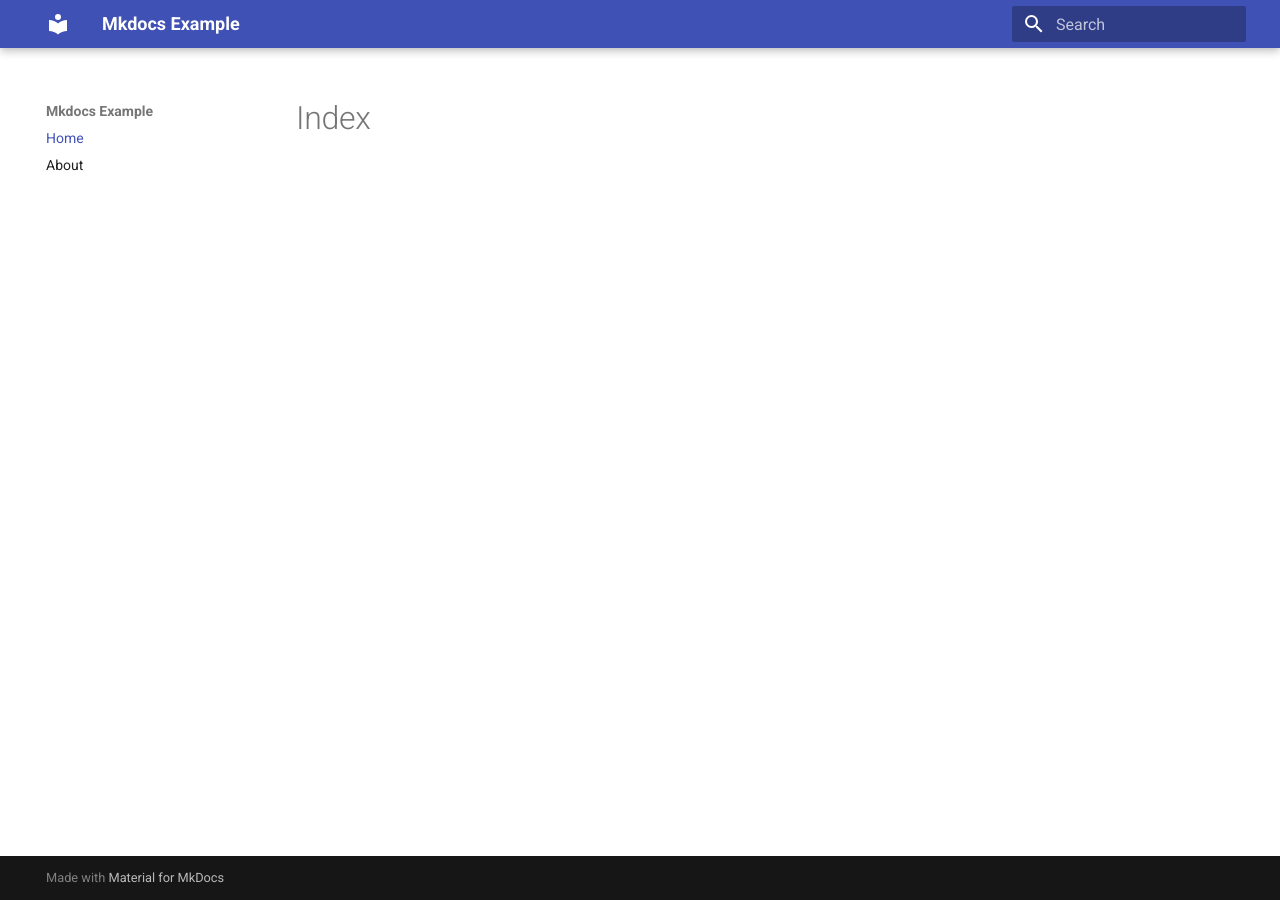
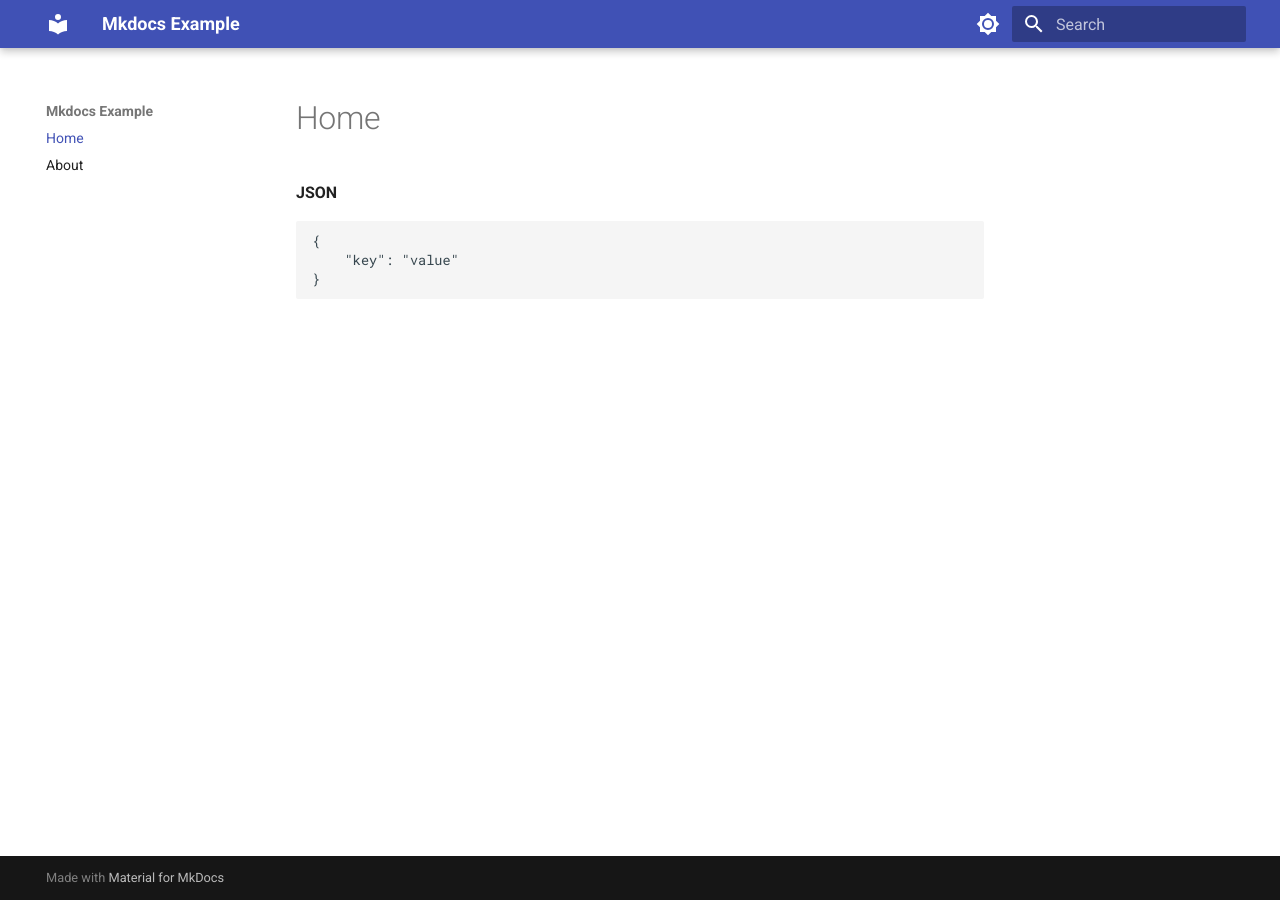
Before and after one commit to junlapong/mkdocs-example, an MkDocs documentation site: the page built from docs/index.md, in a window 1280 px wide. Built offline with MkDocs 1.6.1 and Material for MkDocs 9.7.7, drawn with Linux system fonts in a browser that asks for light colours.

Commit message:
update example

````diff
--- a/docs/index.md
+++ b/docs/index.md
@@ -1 +1,9 @@
-# Index
+# Home
+
+__JSON__
+
+```json
+{
+    "key": "value"
+}
+```
--- a/mkdocs.yml
+++ b/mkdocs.yml
@@ -6,3 +6,16 @@ nav:
 # theme: readthedocs
 theme:
   name: material
+  palette:
+
+    # Palette toggle for light mode
+    - scheme: default
+      toggle:
+        icon: material/brightness-7
+        name: Switch to dark mode
+
+    # Palette toggle for dark mode
+    - scheme: slate
+      toggle:
+        icon: material/brightness-4
+        name: Switch to light mode
````
Also changed, not shown: README.md (+1 -0 lines), docs/about.md (+2 -0 lines).
